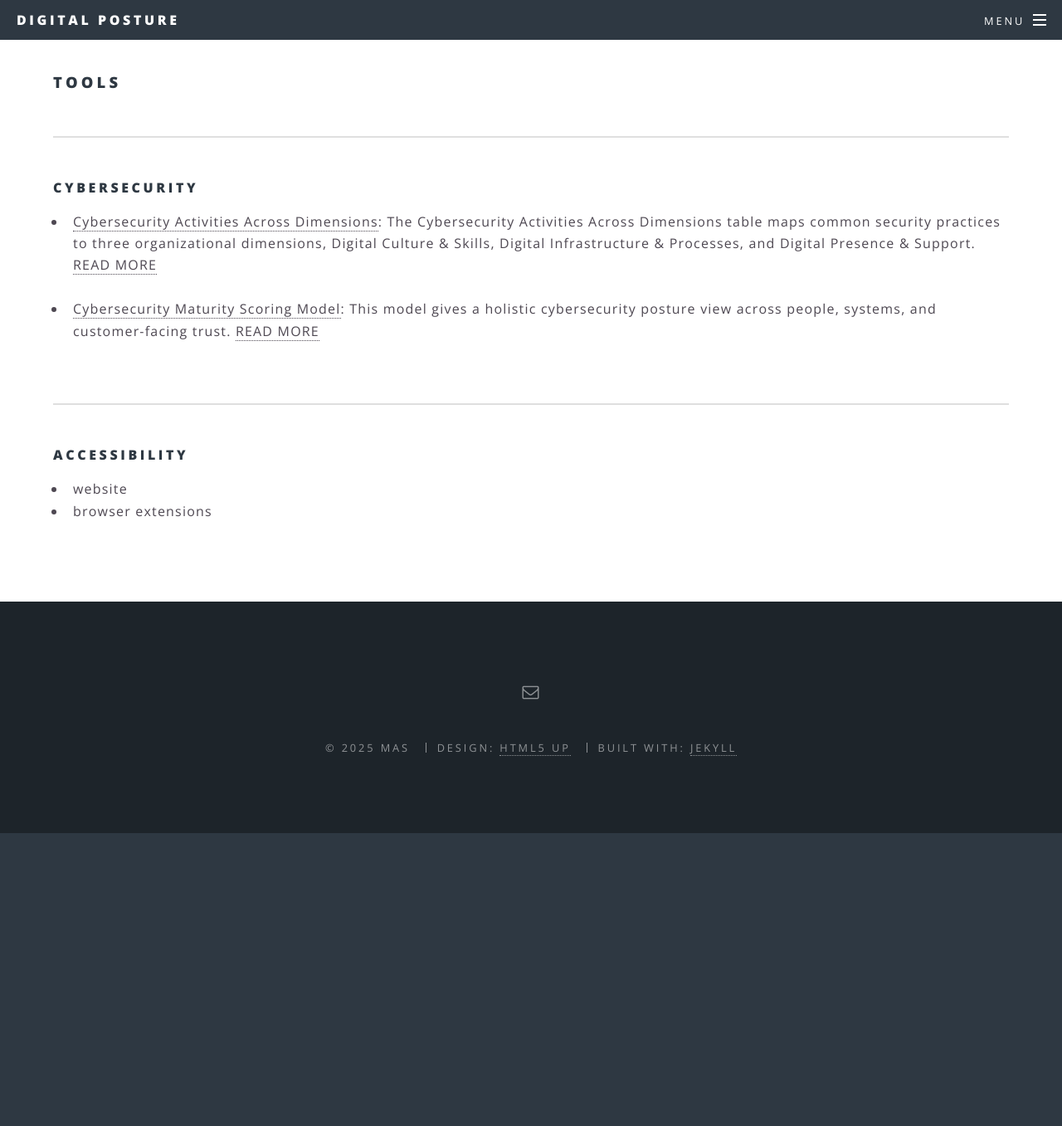
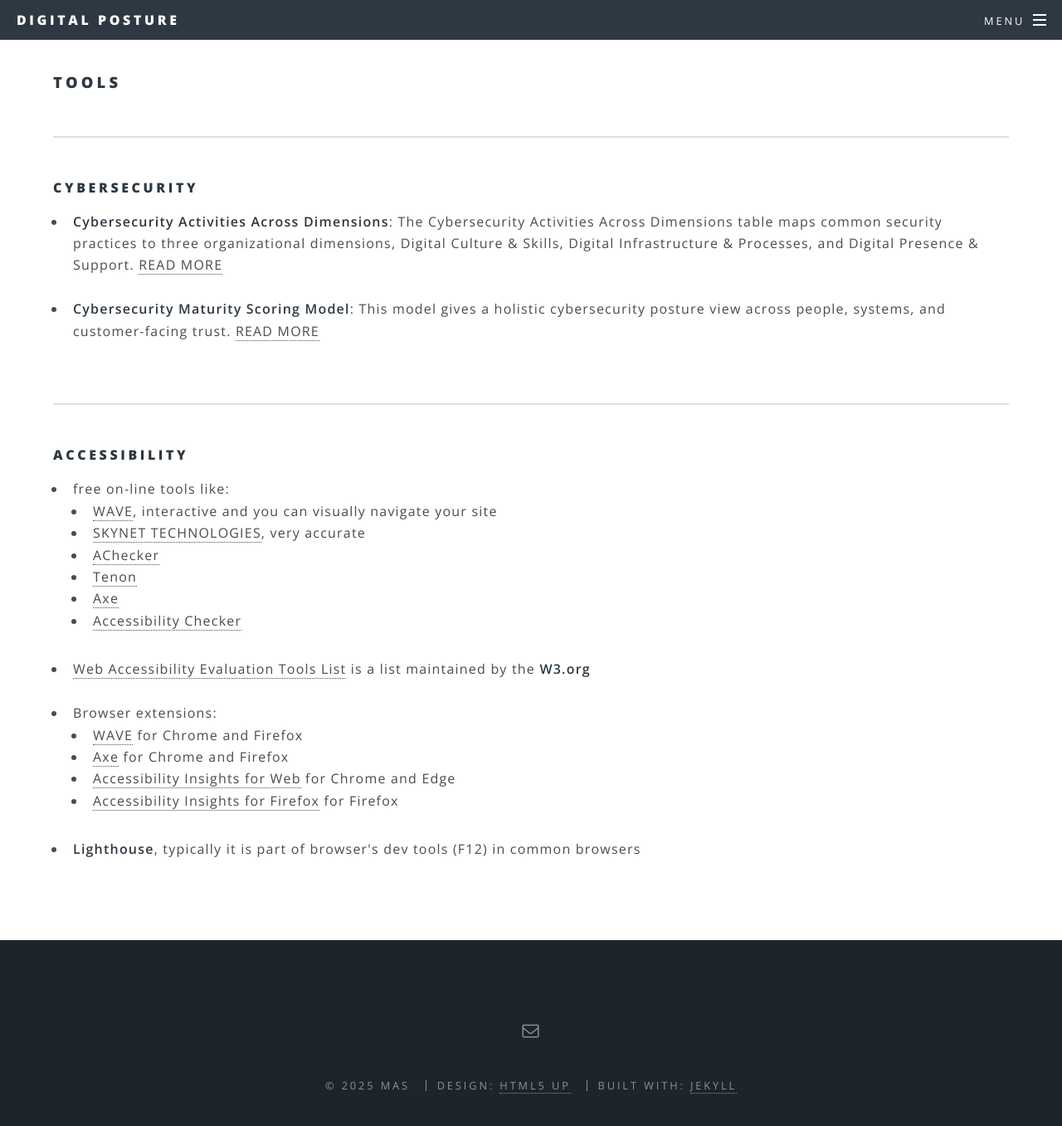
Before and after one commit to mixxr/mixxr.github.io, a Jekyll site: the page built from tools.html, in a window 1280 px wide and 1400 px high, scrolled down 406 px. Shown: the top 1357 px of the window at 83% size. Built offline with Jekyll 4.4.1, drawn with Linux system fonts in a browser that asks for light colours; before the commit the page ends 1410 px from its top, so only the background shows below that.

Commit message:
wcag and calendly

```diff
--- a/_includes/header.html
+++ b/_includes/header.html
@@ -1,6 +1,6 @@
 <!-- Header -->
 <div id="header"{% if page.layout == 'landing' %} class="alt"{% endif %}>
-  <h1><a href="{{ site.baseurl }}/index.html">{{ site.title }}</a></h1>
+  <h1><a href="{{ site.baseurl }}">{{ site.title }}</a></h1>
   <nav id="nav">
     <ul>
       <li class="special">
--- a/_sass/libs/_vars.scss
+++ b/_sass/libs/_vars.scss
@@ -102,10 +102,10 @@
 		),
 
 		accent6: (
-			bg:				#ed4933,
+			bg:				#951605,
 			fg-bold:		#ffffff,
-			fg:				mix(#ed4933, #ffffff, 25%),
-			fg-light:		mix(#ed4933, #ffffff, 40%),
+			fg:				mix(#951605, #ffffff, 25%),
+			fg-light:		mix(#951605, #ffffff, 40%),
 			border:			rgba(0,0,0,0.125),
 			border-bg:		rgba(255,255,255,0.075),
 			border2:		rgba(0,0,0,0.25),
--- a/js/main.js
+++ b/js/main.js
@@ -64,7 +64,7 @@
 
 		// Menu.
 			$('#menu')
-				.append('<a href="#menu" class="close" role="close"></a>')
+				.append('<a href="#" class="close" alt="close"></a>')
 				.appendTo($body)
 				.panel({
 					delay: 500,
--- a/tools.html
+++ b/tools.html
@@ -4,17 +4,35 @@ title: Tools
 subtitle: Tools to assess the Digital Posture and its 3 Dimensions
 permalink: /tools
 ---
-	<h3>Tools</h3>
+	<h3>{{ page.title }}</h3>
 	<hr />
 	<h4>Cybersecurity</h4>
 				<ul>
 					{% for file in site.cybersecurity %}
-					<li><a href="{{ file.url }}">{{ file.title }}</a>: {{ file.extract }} <a href="{{ file.url }}">READ MORE</a></li><br/>
+					<li><b>{{ file.title }}</b>: {{ file.extract }} <a href="{{ file.url }}" aria-label="{{file.title}}">READ MORE</a></li><br/><!-- TO-DO: remove br-->
 					{% endfor %}
 				</ul>
 		<hr />
 	<h4>Accessibility</h4>
 	<ul>
-		<li>website</li>
-		<li>browser extensions</li>
+		<li>free on-line tools like:
+			<ul>
+				<li><a href="https://wave.webaim.org/" target="_blank" rel="noopener">WAVE</a>, interactive and you can visually navigate your site</li>
+				<li><a href="https://freeaccessibilitychecker.skynettechnologies.com/" target="_blank" rel="noopener">SKYNET TECHNOLOGIES</a>, very accurate</li>
+				<li><a href="https://www.achecker.ca/" target="_blank" rel="noopener">AChecker</a></li>
+				<li><a href="https://www.tenon.io/" target="_blank" rel="noopener">Tenon</a></li>
+				<li><a href="https://www.axe.dev/" target="_blank" rel="noopener">Axe</a></li>
+				<li><a href="https://www.accessibilitychecker.org/" target="_blank" rel="noopener">Accessibility Checker</a></li>
+			</ul>
+		</li>
+		<li><a href="https://www.w3.org/WAI/test-evaluate/tools/list/" target="_blank" rel="noopener">Web Accessibility Evaluation Tools List</a> is a list maintained by the <b>W3.org</b></li><br/><!-- TO-DO: remove br-->
+		<li>Browser extensions:
+			<ul>
+				<li><a href="https://chrome.google.com/webstore/detail/wave-evaluation-tool/jbbplnpkjmmeebjpijfedlgcdilocofh" target="_blank" rel="noopener">WAVE</a> for Chrome and Firefox</li>
+				<li><a href="https://chrome.google.com/webstore/detail/axe/lhdoppojpmngadmnindnejefpokejbdd" target="_blank" rel="noopener">Axe</a> for Chrome and Firefox</li>
+				<li><a href="https://chrome.google.com/webstore/detail/accessibility-insights-fo/eeoeknnddmdmkkkmdjbdcgkikijjodee" target="_blank" rel="noopener">Accessibility Insights for Web</a> for Chrome and Edge</li>
+				<li><a href="https://addons.mozilla.org/en-US/firefox/addon/accessibility-insights-for-firefox/" target="_blank" rel="noopener">Accessibility Insights for Firefox</a> for Firefox</li>
+			</ul>
+		</li>
+		<li><b>Lighthouse</b>, typically it is part of browser's dev tools (F12) in common browsers</li>
 	</ul>
```
Also changed, not shown: 3dimensions.html (+4 -4 lines), _cybersecurity/Cybersecurity Activities.md (+3 -3 lines), _cybersecurity/Cybersecurity Maturity Model.md (+5 -5 lines).
